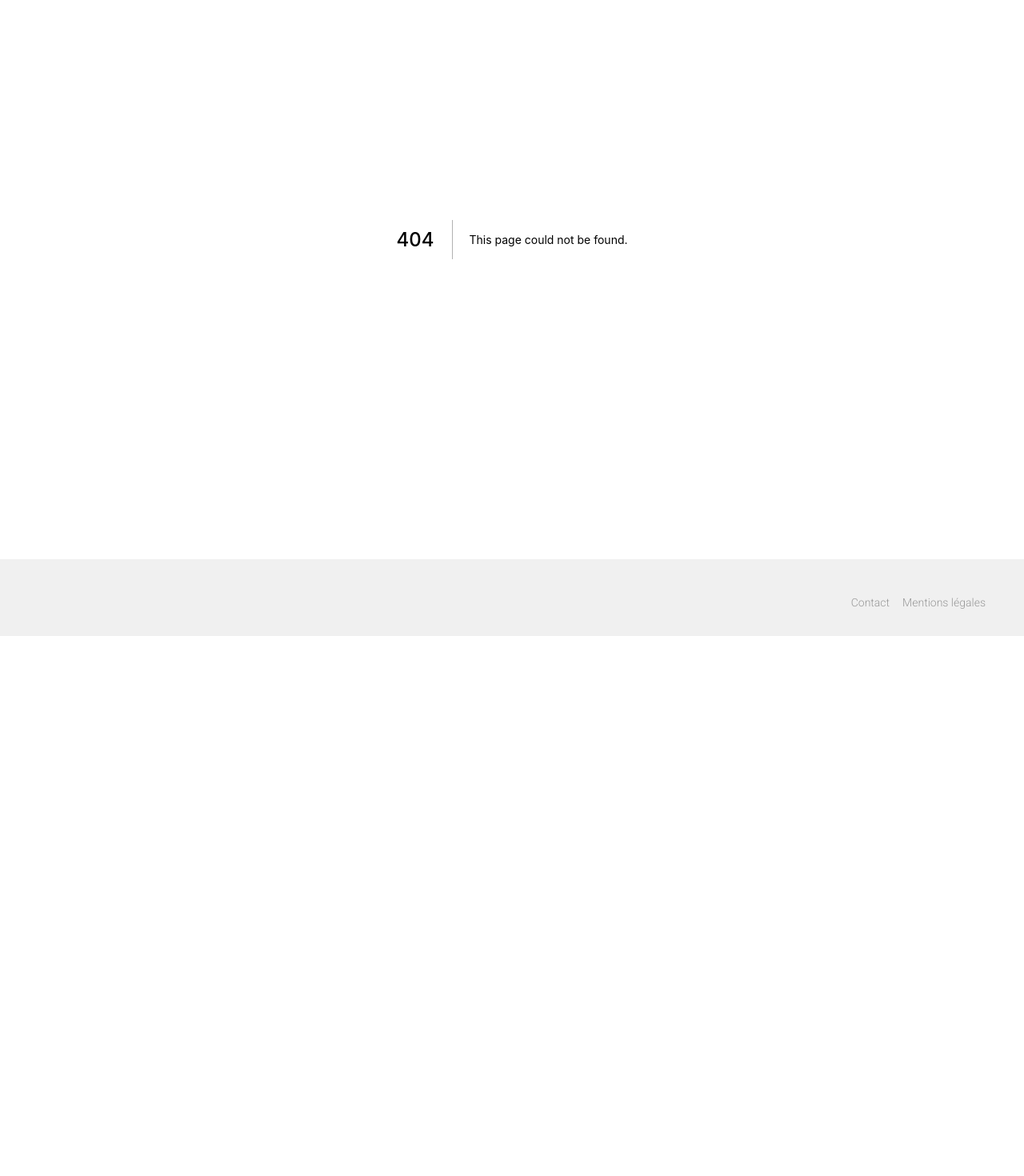
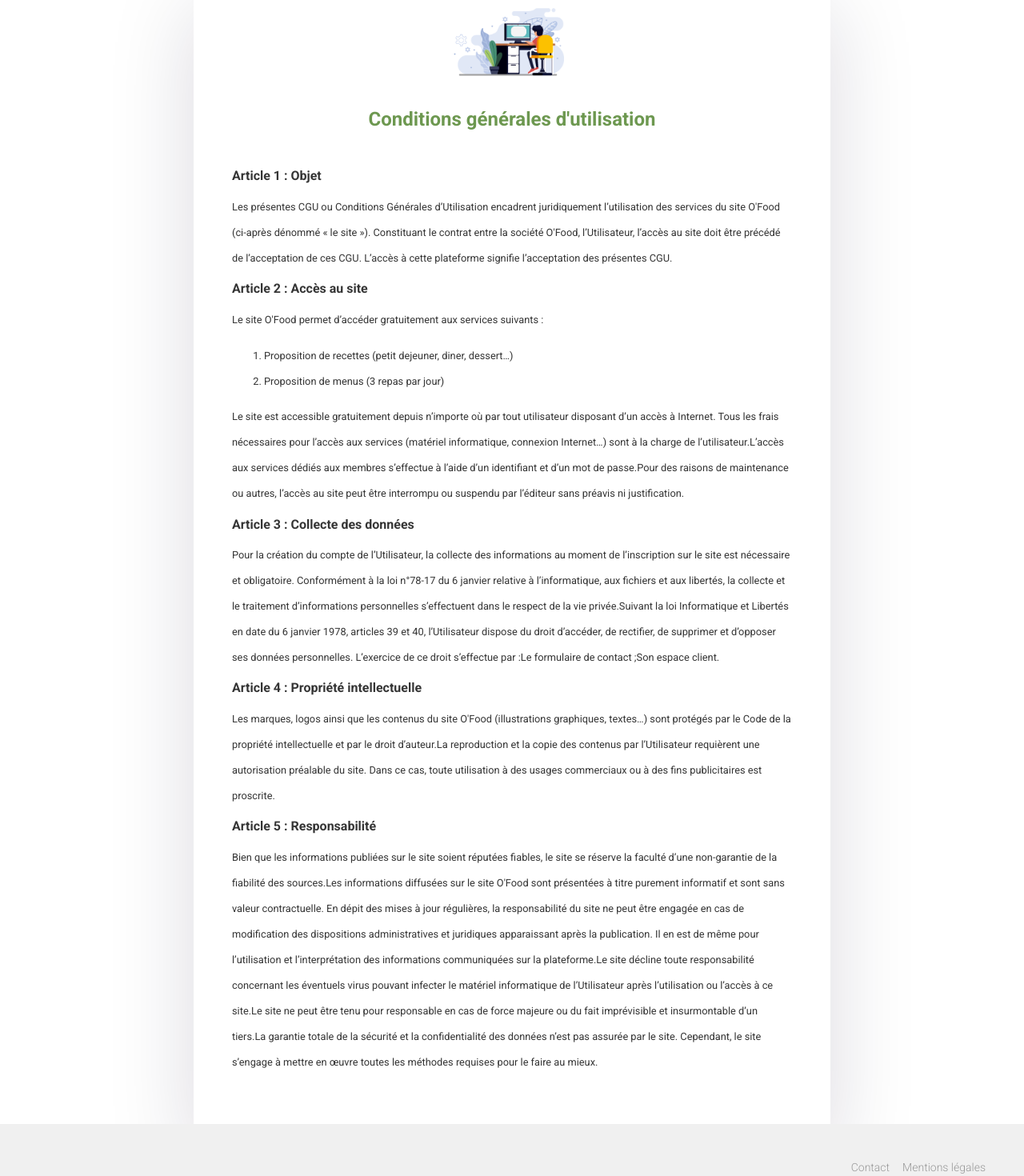
Before and after one commit to GuirecTalmo/ofood-nextjs, a Next.js app: page /mentions in a window 1280 px wide. Before the commit this address had no page. Shown: the part 180-1650 px from the top of the page at 80% size. Before the commit the page ends 975 px from the top, so only its background shows below. Built offline with nearby package versions, Linux system fonts and the light colour scheme.

Commit message:
add : cgu

```diff
--- a/components/footer.js
+++ b/components/footer.js
@@ -5,7 +5,11 @@
   return (
     <footer className="footer_container">
       <ul className="nav-footer">
-        <li className="link-footer">Mentions légales</li>
+        <Link href={`/mentions`}>
+          <li className="link-footer">
+            <a>Mentions légales</a>
+          </li>
+        </Link>
         <Link href={`/contact`}>
           <li className="link-footer">
             <a>Contact</a>
--- /dev/null
+++ b/pages/mentions.js
@@ -0,0 +1,97 @@
+import Image from "next/image";
+import Link from "next/link";
+import styles from "../styles/Cgu.module.scss";
+import stylesContact from "../styles/Contact.module.scss";
+
+function MentionLegales() {
+  return (
+    <div className={stylesContact.main}>
+      <div className={styles.boxCgu}>
+        <div className={styles.imgCgu}>
+          <Image alt="img_cgu" src="/assets/img/img_cgu.svg" layout="fill" />
+        </div>
+        <h1 className={styles.title}>Conditions générales d'utilisation</h1>
+        <h2 className={styles.sub}>
+          <span>Article 1</span> : <span>Objet</span>{" "}
+        </h2>
+        <p className={styles.text}>
+          Les présentes CGU ou Conditions Générales d’Utilisation encadrent
+          juridiquement l’utilisation des services du site O'Food (ci-après
+          dénommé « le site »). Constituant le contrat entre la société O'Food,
+          l’Utilisateur, l’accès au site doit être précédé de l’acceptation de
+          ces CGU. L’accès à cette plateforme signifie l’acceptation des
+          présentes CGU.
+        </p>
+        <h2 className={styles.sub}>
+          <span>Article 2</span> : <span>Accès au site</span>
+        </h2>
+        <p className={styles.text}>
+          Le site O'Food permet d’accéder gratuitement aux services suivants :
+        </p>
+        <ol className={styles.text}>
+          <li>Proposition de recettes (petit dejeuner, diner, dessert…)</li>
+          <li>Proposition de menus (3 repas par jour)</li>
+        </ol>
+        <p className={styles.text}>
+          Le site est accessible gratuitement depuis n’importe où par tout
+          utilisateur disposant d’un accès à Internet. Tous les frais
+          nécessaires pour l’accès aux services (matériel informatique,
+          connexion Internet…) sont à la charge de l’utilisateur.L’accès aux
+          services dédiés aux membres s’effectue à l’aide d’un identifiant et
+          d’un mot de passe.Pour des raisons de maintenance ou autres, l’accès
+          au site peut être interrompu ou suspendu par l’éditeur sans préavis ni
+          justification.
+        </p>
+        <h2 className={styles.sub}>
+          <span>Article 3</span> : <span>Collecte des données</span>
+        </h2>
+        <p className={styles.text}>
+          Pour la création du compte de l’Utilisateur, la collecte des
+          informations au moment de l’inscription sur le site est nécessaire et
+          obligatoire. Conformément à la loi n°78-17 du 6 janvier relative à
+          l’informatique, aux fichiers et aux libertés, la collecte et le
+          traitement d’informations personnelles s’effectuent dans le respect de
+          la vie privée.Suivant la loi Informatique et Libertés en date du 6
+          janvier 1978, articles 39 et 40, l’Utilisateur dispose du droit
+          d’accéder, de rectifier, de supprimer et d’opposer ses données
+          personnelles. L’exercice de ce droit s’effectue par :Le formulaire de
+          contact ;Son espace client.
+        </p>
+        <h2 className={styles.sub}>
+          <span>Article 4</span> : <span>Propriété intellectuelle</span>
+        </h2>
+        <p className={styles.text}>
+          Les marques, logos ainsi que les contenus du site O'Food
+          (illustrations graphiques, textes…) sont protégés par le Code de la
+          propriété intellectuelle et par le droit d’auteur.La reproduction et
+          la copie des contenus par l’Utilisateur requièrent une autorisation
+          préalable du site. Dans ce cas, toute utilisation à des usages
+          commerciaux ou à des fins publicitaires est proscrite.
+        </p>
+        <h2 className={styles.sub}>
+          <span>Article 5</span> : <span>Responsabilité</span>
+        </h2>
+        <p className={styles.text}>
+          Bien que les informations publiées sur le site soient réputées
+          fiables, le site se réserve la faculté d’une non-garantie de la
+          fiabilité des sources.Les informations diffusées sur le site O'Food
+          sont présentées à titre purement informatif et sont sans valeur
+          contractuelle. En dépit des mises à jour régulières, la responsabilité
+          du site ne peut être engagée en cas de modification des dispositions
+          administratives et juridiques apparaissant après la publication. Il en
+          est de même pour l’utilisation et l’interprétation des informations
+          communiquées sur la plateforme.Le site décline toute responsabilité
+          concernant les éventuels virus pouvant infecter le matériel
+          informatique de l’Utilisateur après l’utilisation ou l’accès à ce
+          site.Le site ne peut être tenu pour responsable en cas de force
+          majeure ou du fait imprévisible et insurmontable d’un tiers.La
+          garantie totale de la sécurité et la confidentialité des données n’est
+          pas assurée par le site. Cependant, le site s’engage à mettre en œuvre
+          toutes les méthodes requises pour le faire au mieux.
+        </p>
+      </div>
+    </div>
+  );
+}
+
+export default MentionLegales;
--- /dev/null
+++ b/styles/Cgu.module.scss
@@ -0,0 +1,47 @@
+@import "./globals.scss";
+
+.boxCgu {
+  max-width: 700px;
+  display: block;
+  margin: auto;
+  padding: 1rem 3rem 3rem 3rem;
+  box-shadow: rgba(17, 12, 46, 0.15) 0px 48px 100px 0px;
+
+  @media (min-width: $desktop_width) {
+    max-width: 700px;
+    display: block;
+    margin: auto;
+    padding: 1rem 3rem 3rem 3rem;
+    box-shadow: rgba(17, 12, 46, 0.15) 0px 48px 100px 0px;
+  }
+}
+
+.imgCgu {
+  max-width: 150px;
+  height: 140px;
+  display: block;
+  margin: auto;
+  position: relative;
+}
+
+.title {
+  font-size: 1.5rem;
+  font-weight: 600;
+  color: map-get(map-get($themes, "light"), "base1");
+  width: 100%;
+  text-align: center;
+  margin-bottom: 3rem;
+}
+
+.sub {
+  font-size: 1rem;
+  font-weight: 600;
+  color: map-get(map-get($themes, "light"), "base5");
+}
+
+.text {
+  font-size: 0.8rem;
+  font-weight: 400;
+  line-height: 2rem;
+  color: map-get(map-get($themes, "light"), "base5");
+}
```
Also changed, not shown: public/assets/img/img_cgu.svg (added).
